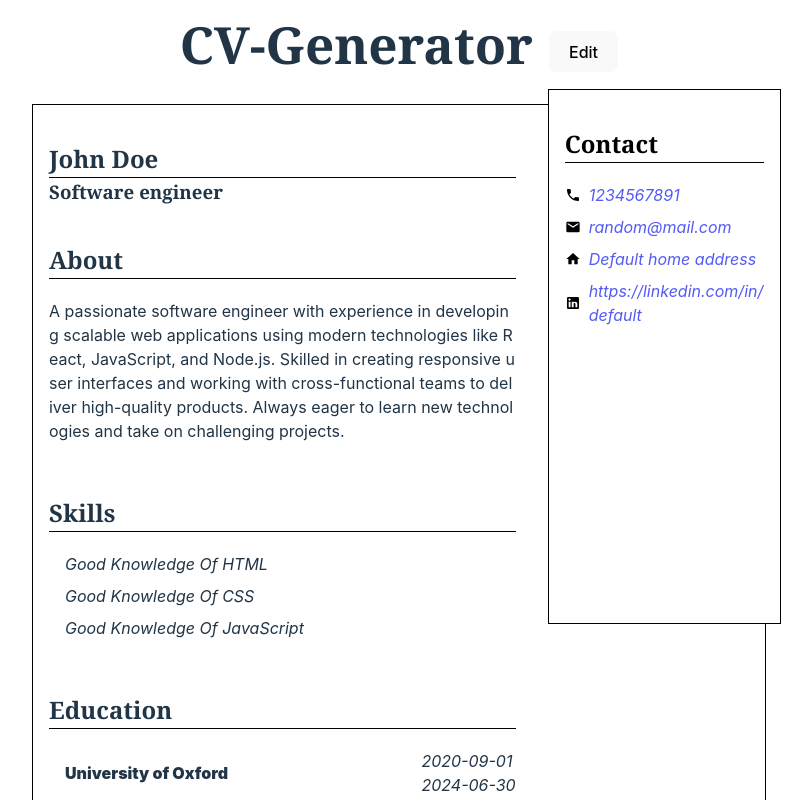
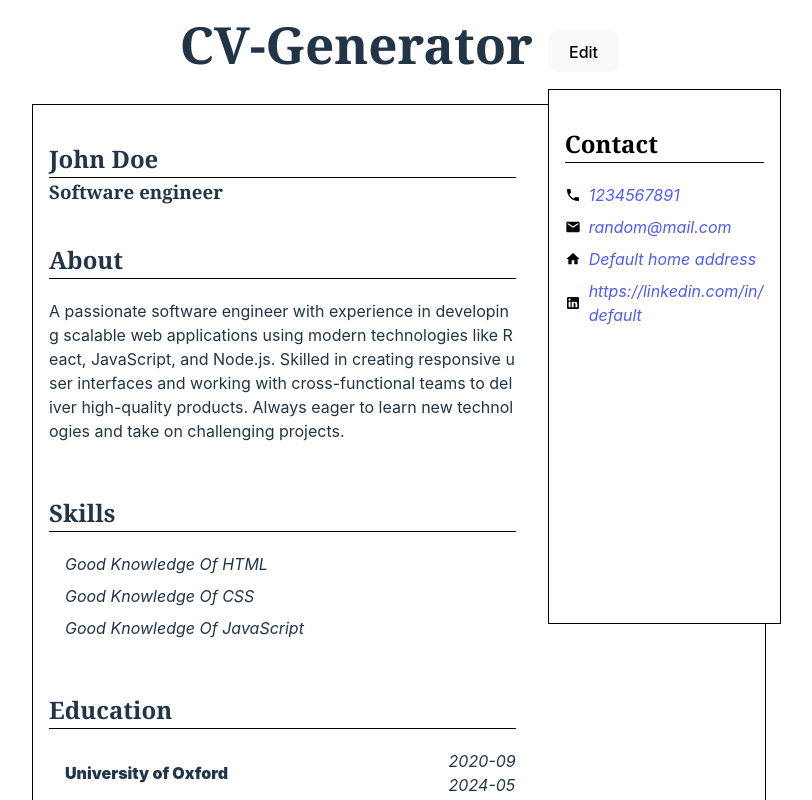
Before and after one commit to R3ndrex/CV-Generator, a React (Vite) app: page / in a window 1280 px wide. Shown: the top 800 px of the page, without its empty margins (241-1053 px from the left). Built offline with nearby package versions, Linux system fonts and the light colour scheme.

Commit message:
Change dates to show only month and year

```diff
--- a/src/assets/examples.js
+++ b/src/assets/examples.js
@@ -17,15 +17,15 @@ export const experienceExample = {
     respons:
         "Developed and maintained user-facing features using React and JavaScript.",
     id: crypto.randomUUID(),
-    dateStart: "2022-06-01",
-    dateEnd: "2023-12-31",
+    dateStart: "2022-06",
+    dateEnd: "2023-12",
 };
 export const educationExample = {
     schoolName: "University of Oxford",
     title: "Software Engineer",
     id: crypto.randomUUID(),
-    dateStart: "2020-09-01",
-    dateEnd: "2024-06-30",
+    dateStart: "2020-09",
+    dateEnd: "2024-05",
 };
 export const skillsExample = [
     {
--- a/src/components/CVChanger/EducationChanger.jsx
+++ b/src/components/CVChanger/EducationChanger.jsx
@@ -105,7 +105,7 @@ export default function EducationChanger({ Accordion }) {
                                 </label>
                                 <input
                                     placeholder="Enter starting date"
-                                    type="date"
+                                    type="month"
                                     name={`date-start-${edu.id}`}
                                     id={`date-start-${edu.id}`}
                                     value={findEduAndReturnValue(
@@ -126,7 +126,7 @@ export default function EducationChanger({ Accordion }) {
 
                                 <input
                                     placeholder="Enter ending date"
-                                    type="date"
+                                    type="month"
                                     name={`date-end-${edu.id}`}
                                     id={`date-end-${edu.id}`}
                                     value={findEduAndReturnValue(
--- a/src/components/CVChanger/WorkExperienceChanger.jsx
+++ b/src/components/CVChanger/WorkExperienceChanger.jsx
@@ -68,13 +68,13 @@ export default function WorkExperienceChanger({ Accordion }) {
                                     maxLength={500}
                                 ></textarea>
                                 <input
-                                    type="date"
+                                    type="month"
                                     name={`dateStart-${work.id}`}
                                     id={`dateStart-${work.id}`}
                                     placeholder="Enter start date"
                                 />
                                 <input
-                                    type="date"
+                                    type="month"
                                     name={`dateEnd-${work.id}`}
                                     id={`dateEnd-${work.id}`}
                                     placeholder="Enter end date"
```
